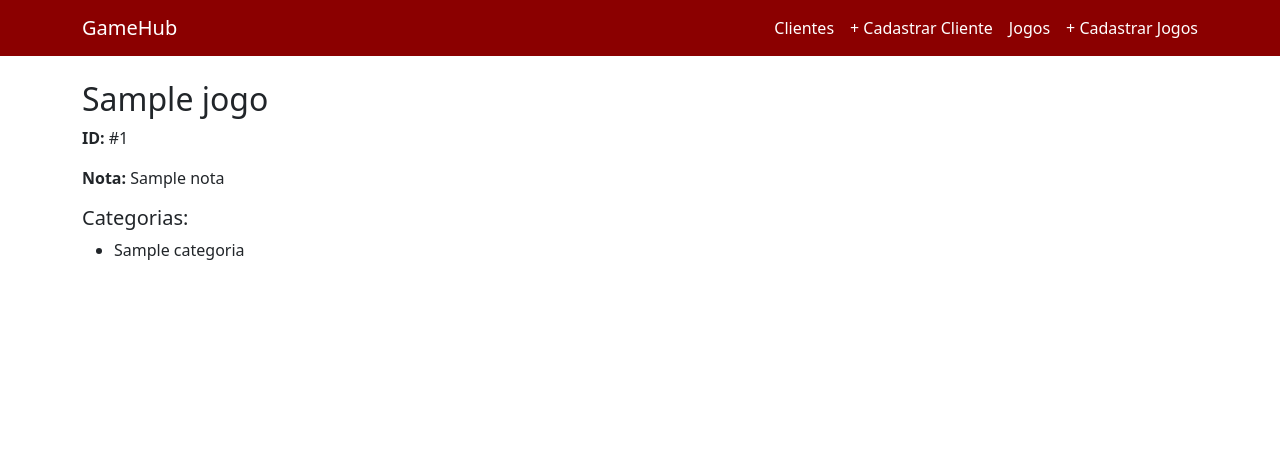
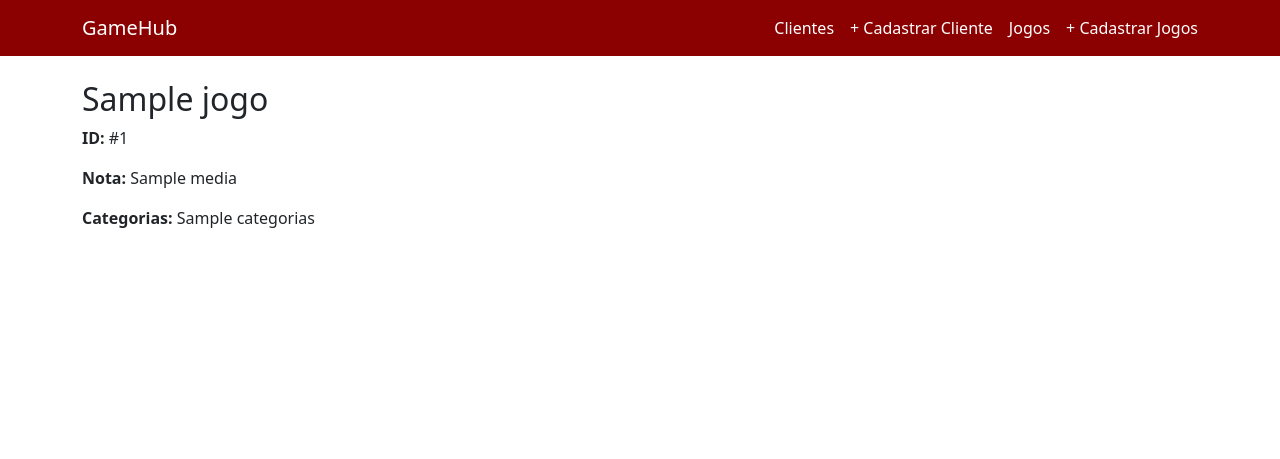
Before and after one commit to MaxMonroePunkSka/Projeto_Python_Flask, a Flask app: template templates/jogos/detalhes.html in a window 1280 px wide. Shown: the top 459 px of the page. Run offline with Flask 3, Linux system fonts and the light colour scheme; the template is opened without the code that fills it: most values are stand-ins (such as "Sample title", 1, 10 or a date in 2020).

Commit message:
detalhes.html refatorado

```diff
--- a/init_db.py
+++ b/init_db.py
@@ -28,7 +28,7 @@ def init_db():
         "INSERT INTO jogos (titulo, nota01, nota02, nota03, media, categorias)" \
         "VALUES" \
         "('Minecraft', 8.9, 9.0, 9.2, 9.0, 'sobrevivencia, aventura')," \
-        "('Cult of The Lamb', 9.0, 8.0, 8.5, 8.5, 'reguelike, roguelite')," \
+        "('Cult of The Lamb', 9.0, 8.0, 8.5, 8.5, 'roguelike, roguelite')," \
         "('Dead Cells', 10.0, 9.0, 8.0, 9.0, 'heck-n-slash, roguelike')"
     )
 
--- a/templates/jogos/detalhes.html
+++ b/templates/jogos/detalhes.html
@@ -1,15 +1,10 @@
 {%extends 'base.html'%}
-{%block titulo%}Jogo #{{jogo.id}}{%endblock%}
+{%block titulo%}Jogo #{{ jogo['id'] }}{%endblock%}
 {%block conteudo%}
 
-  <h2>{{jogo.titulo}}</h2>
-  <p><strong>ID:</strong> #{{jogo.id}}</p>
-  <p><strong>Nota:</strong> {{jogo.nota}}</p>
-  <h5>Categorias: </h5>
-  <ul>
-    {% for categoria in jogo.categorias %}
-      <li>{{categoria}}</li>
-    {% endfor %}
-  </ul>
+  <h2>{{ jogo['titulo'] }}</h2>
+  <p><strong>ID:</strong> #{{ jogo['id']}}</p>
+  <p><strong>Nota:</strong> {{ jogo['media'] }}</p>
+  <p><strong>Categorias:</strong> {{ jogo['categorias'] }}</p>
 
 {%endblock%}
```
